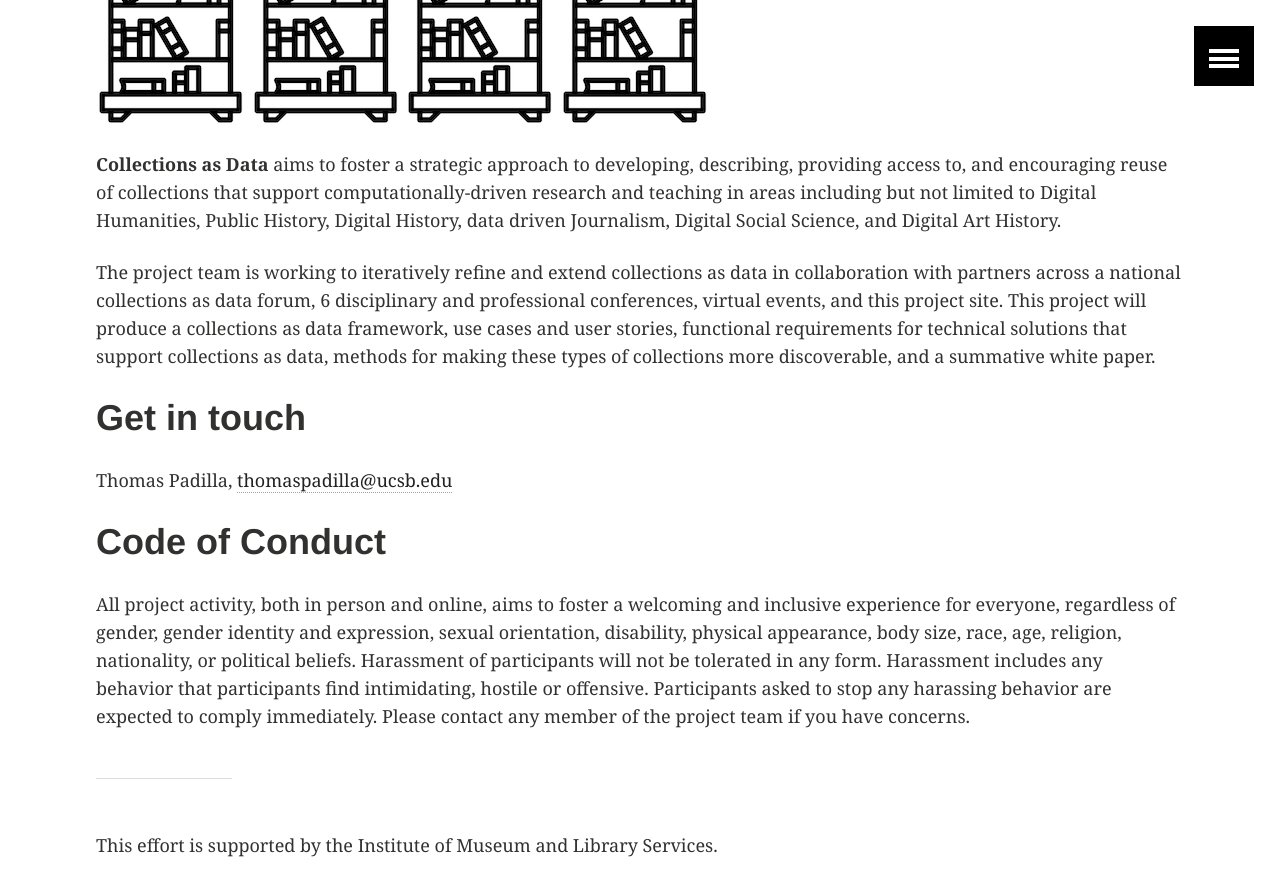
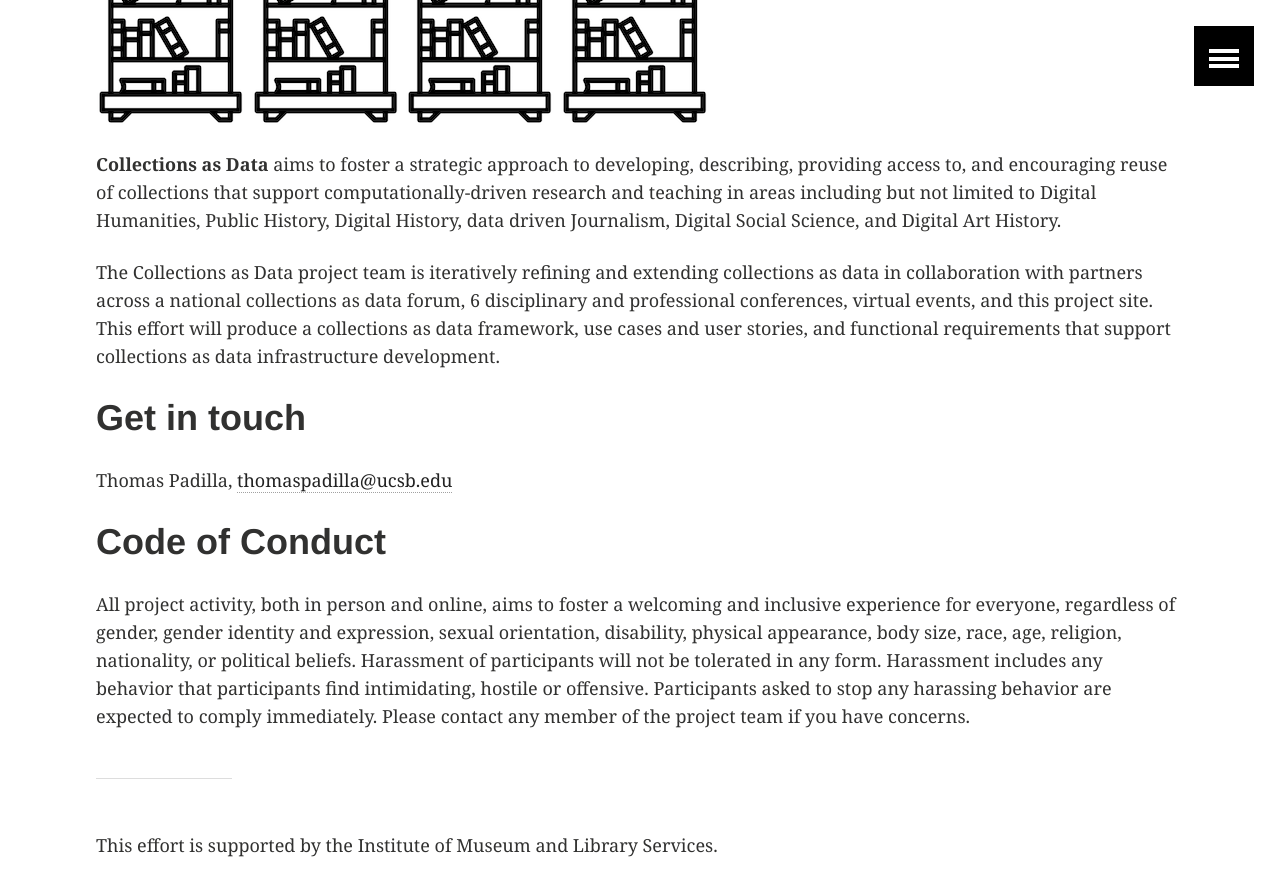
Before and after one commit to collectionsasdata/collectionsasdata.github.io, a Jekyll site: the page built from index.md, in a window 1280 px wide and 900 px high, scrolled down 348 px. Shown: the top 896 px of the window. Built offline with Jekyll 4.4.1, drawn with Linux system fonts in a browser that asks for light colours.

Commit message:
Update index.md

```diff
--- a/index.md
+++ b/index.md
@@ -7,7 +7,7 @@ title:  "Always Already Computational"
 
 **Collections as Data** aims to foster a strategic approach to developing, describing, providing access to, and encouraging reuse of collections that support computationally-driven research and teaching in areas including but not limited to Digital Humanities, Public History, Digital History, data driven Journalism, Digital Social Science, and Digital Art History.
 
-The project team is working to iteratively refine and extend collections as data in collaboration with partners across a national collections as data forum, 6 disciplinary and professional conferences, virtual events, and this project site. This project will produce a collections as data framework, use cases and user stories, functional requirements for technical solutions that support collections as data, methods for making these types of collections more discoverable, and a summative white paper.
+The Collections as Data project team is iteratively refining and extending collections as data in collaboration with partners across a national collections as data forum, 6 disciplinary and professional conferences, virtual events, and this project site. This effort will produce a collections as data framework, use cases and user stories, and functional requirements that support collections as data infrastructure development.
 
 # Get in touch
 
```
